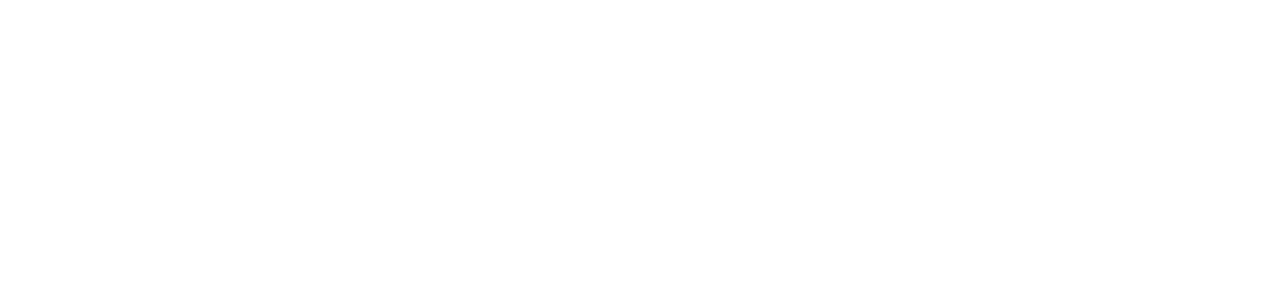
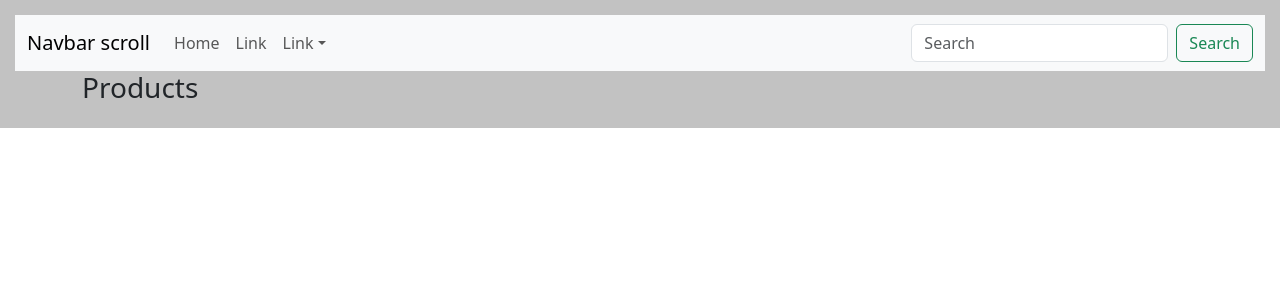
Before and after one commit to mitul271219/mitulProject, a React (Create React App) app: page / in a window 1280 px wide. Before the commit this address had no page. Shown: the top 300 px of the page. Built offline with nearby package versions, Linux system fonts and the light colour scheme; no server answers.

Commit message:
add homePage and navbar

```diff
--- a/src/App.js
+++ b/src/App.js
@@ -2,7 +2,8 @@
 import './App.css';
 // import { Propspasing1 } from './Components/Propspasing1';
 import {Route, Routes} from "react-router-dom";
-import { HomePage } from './Components/HomePage';
+// import { HomePage } from './Components/HomePage';
+import { Home2 } from './componentsECO/HomePage/Home2';
 
 function App() {
 
@@ -17,6 +18,7 @@
     <>
         <Routes>
             {/* <Route path='/' element={<HomePage/>}/> */}
+            <Route path='/' element={<Home2/>}/>
         </Routes>
     </>
   );
--- /dev/null
+++ b/src/ReduxStore/EcoSlice.jsx
@@ -0,0 +1,37 @@
+import { createAsyncThunk, createSlice } from "@reduxjs/toolkit";
+import axios from "axios";
+
+
+export const categoryProduct = createAsyncThunk("categoryProduct" , async () => {
+        const res = await axios.get(`https://api.escuelajs.co/api/v1/categories`)
+        return await res.data
+  })
+
+const ecommerce = createSlice({
+    name : "ecommerce",
+    initialState:{
+        isLoading:false,
+        reject:false,
+        cateGoryList:[]
+    },
+    reducers:{
+
+    },
+    extraReducers:(builder) => {
+        builder.addCase(categoryProduct.pending , (state , action) => {
+            state.isLoading = true
+            state.reject = false
+        })
+        builder.addCase(categoryProduct.fulfilled , (state , action) => {
+            state.isLoading = false
+            state.reject  = false
+            state.cateGoryList = action.payload
+        })
+        builder.addCase(categoryProduct.rejected , (state , action) => {
+            state.isLoading = false
+            state.reject = true
+        })
+    }
+})
+
+export default ecommerce.reducer
--- a/src/ReduxStore/TaskReduxStore.jsx
+++ b/src/ReduxStore/TaskReduxStore.jsx
@@ -1,11 +1,13 @@
 import { configureStore } from "@reduxjs/toolkit";
 import taskSlice from "./TaskSlice";
+import ecommerce from "./EcoSlice";
 
 
 
 const rootStore = configureStore({
     reducer:{
-        Datas:taskSlice
+        Datas:taskSlice,
+        ecoProject:ecommerce
     }
 })
 
--- /dev/null
+++ b/src/componentsECO/HomePage/Home2.jsx
@@ -0,0 +1,16 @@
+import React from 'react'
+import { Navbars } from '../NavBar/Navbars'
+import { Products } from '../ProductsList/Products'
+import './HomePage.scss'
+
+
+export const Home2 = () => {
+  return (
+    <>
+       <div className='container-fluied background'>
+       <Navbars/>
+       <Products/>
+       </div>
+    </>
+  )
+}
--- /dev/null
+++ b/src/componentsECO/HomePage/HomePage.scss
@@ -0,0 +1,6 @@
+
+
+.background{
+    background-color: rgba(128, 128, 128, 0.479);
+    padding: 15px;
+}
--- /dev/null
+++ b/src/componentsECO/NavBar/Navbars.jsx
@@ -0,0 +1,64 @@
+import React from "react";
+
+import Button from 'react-bootstrap/Button';
+import Container from 'react-bootstrap/Container';
+import Form from 'react-bootstrap/Form';
+import Nav from 'react-bootstrap/Nav';
+import Navbar from 'react-bootstrap/Navbar';
+import NavDropdown from 'react-bootstrap/NavDropdown';
+
+
+
+
+export const Navbars = () => {
+
+
+    const handleFoocus = () => {
+        console.log("box clicked");
+    }
+
+
+  return (
+    <>
+      <Navbar expand="lg" className="bg-body-tertiary">
+        <Container fluid>
+          <Navbar.Brand href="#">Navbar scroll</Navbar.Brand>
+          <Navbar.Toggle aria-controls="navbarScroll" />
+          <Navbar.Collapse id="navbarScroll">
+            <Nav
+              className="me-auto my-2 my-lg-0"
+              style={{ maxHeight: "100px" }}
+              navbarScroll
+            >
+              <Nav.Link href="#action1">Home</Nav.Link>
+              <Nav.Link href="#action2">Link</Nav.Link>
+              <NavDropdown title="Link" id="navbarScrollingDropdown">
+                <NavDropdown.Item href="#action3">Action</NavDropdown.Item>
+                <NavDropdown.Item href="#action4">
+                  Another action
+                </NavDropdown.Item>
+                <NavDropdown.Divider />
+                <NavDropdown.Item href="#action5">
+                  Something else here
+                </NavDropdown.Item>
+              </NavDropdown>
+              {/* <Nav.Link href="#" disabled>
+                Link
+              </Nav.Link> */}
+            </Nav>
+            <Form className="d-flex">
+              <Form.Control
+                type="search"
+                placeholder="Search"
+                className="me-2"
+                aria-label="Search"
+                onFocus={handleFoocus}
+              />
+              <Button variant="outline-success">Search</Button>
+            </Form>
+          </Navbar.Collapse>
+        </Container>
+      </Navbar>
+    </>
+  );
+};
--- /dev/null
+++ b/src/componentsECO/ProductsList/Products.jsx
@@ -0,0 +1,31 @@
+import React, { useEffect } from 'react'
+import { useDispatch, useSelector } from 'react-redux'
+import { categoryProduct } from '../../ReduxStore/EcoSlice';
+
+export const Products = () => {
+
+    const state  = useSelector((state) => state?.ecoProject)
+    console.log(state);
+    const dispatch = useDispatch()
+
+
+    const categoryData = [...new Set(state?.cateGoryList.map((cat) => {
+            return cat.name
+    }))]
+    console.log(categoryData);
+
+
+
+    useEffect(() => {
+        dispatch(categoryProduct())
+    },[])
+
+
+  return (
+   <>
+        <div className='container'>
+                <h3>Products</h3>
+        </div>
+   </>
+  )
+}
```
